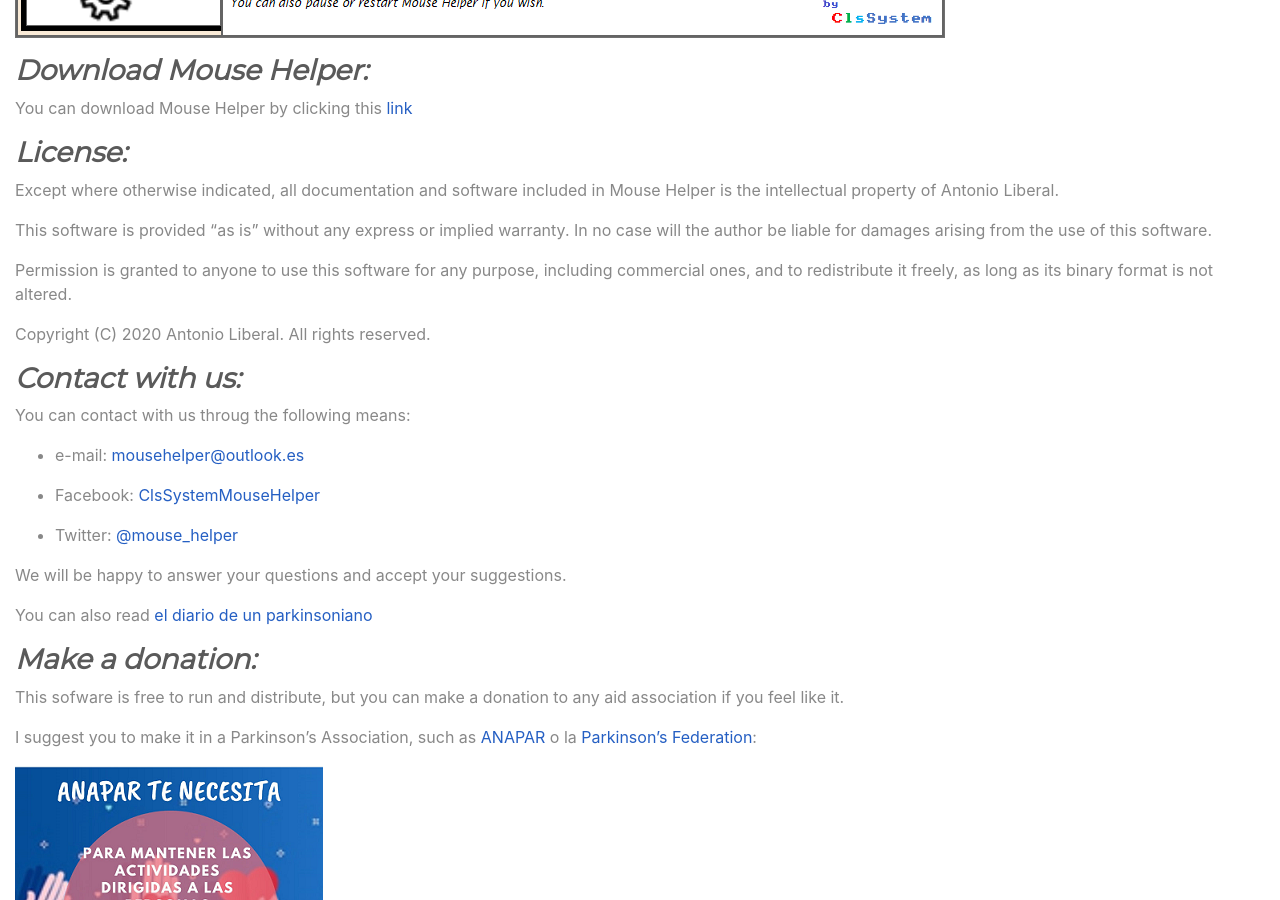
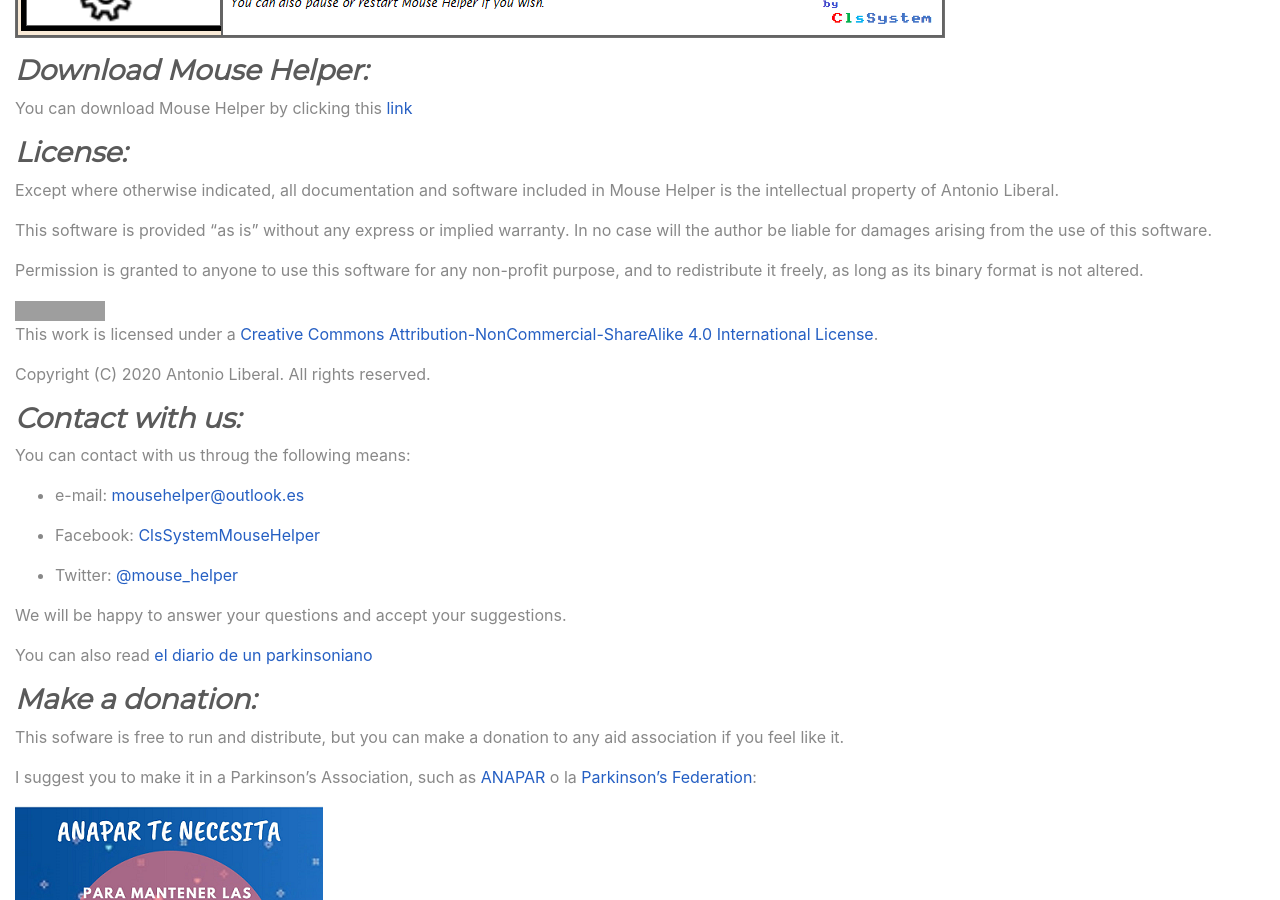
Before and after one commit to clssystem/MouseHelperWeb, a Jekyll site: the page built from EN/index.md, in a window 1280 px wide and 900 px high, scrolled down 3848 px. Built offline with Jekyll 4.4.1, drawn with Linux system fonts in a browser that asks for light colours; a style sheet for code colours, icons or effects is not loaded; grey boxes are pictures that could not be loaded.

Commit message:
Update index.md

```diff
--- a/EN/index.md
+++ b/EN/index.md
@@ -59,7 +59,10 @@
 
 This software is provided "as is" without any express or implied warranty. In no case will the author be liable for damages arising from the use of this software.
 
-Permission is granted to anyone to use this software for any purpose, including commercial ones, and to redistribute it freely, as long as its binary format is not altered.
+Permission is granted to anyone to use this software for any non-profit purpose, and to redistribute it freely, as long as its binary format is not altered.
+
+<a rel="license" href="http://creativecommons.org/licenses/by-nc-sa/4.0/"><img alt="Creative Commons License" style="border-width:0" src="https://i.creativecommons.org/l/by-nc-sa/4.0/88x31.png" /></a><br />This work is licensed under a <a rel="license" href="http://creativecommons.org/licenses/by-nc-sa/4.0/">Creative Commons Attribution-NonCommercial-ShareAlike 4.0 International License</a>.
+
 
 Copyright (C) 2020 Antonio Liberal. All rights reserved.
 
```
